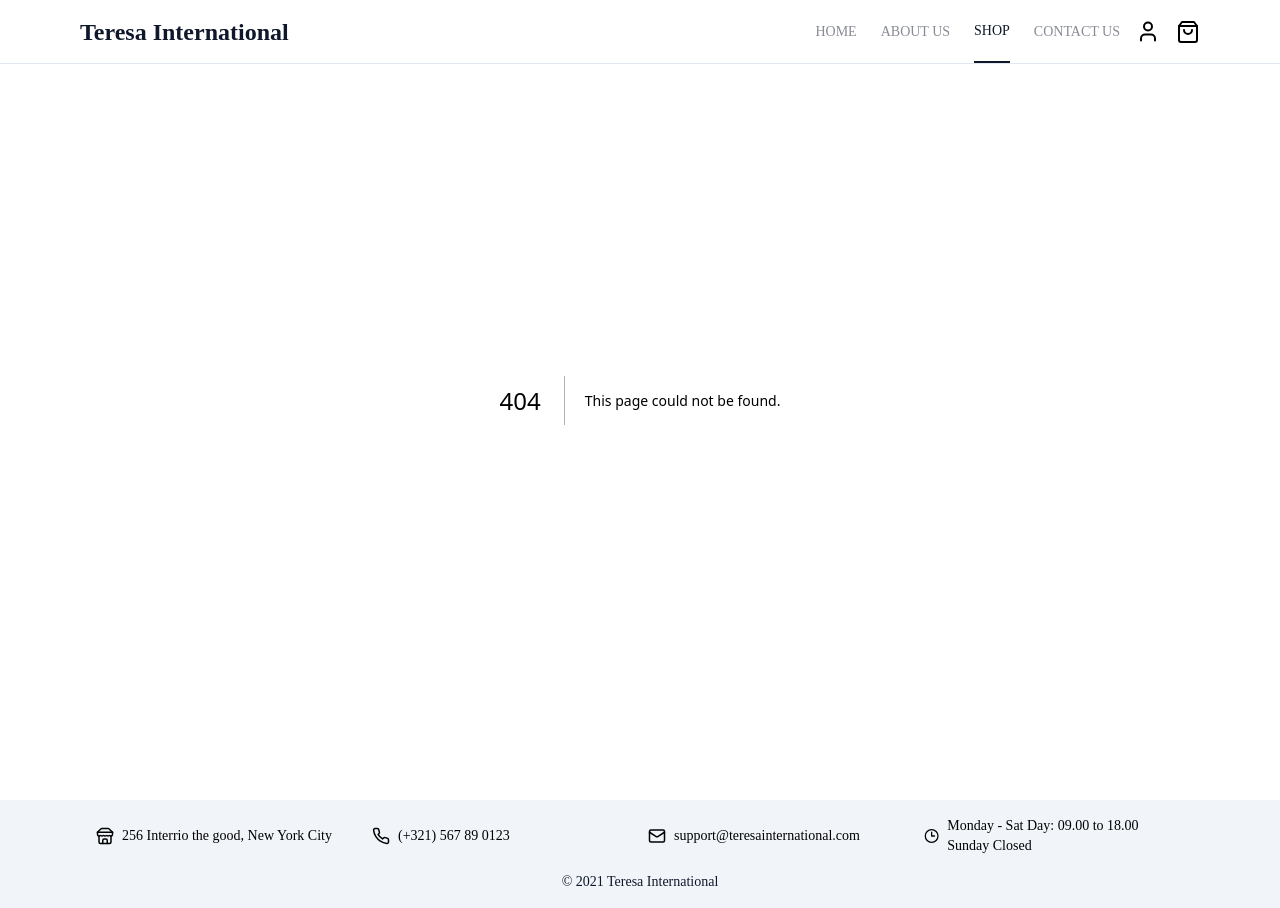
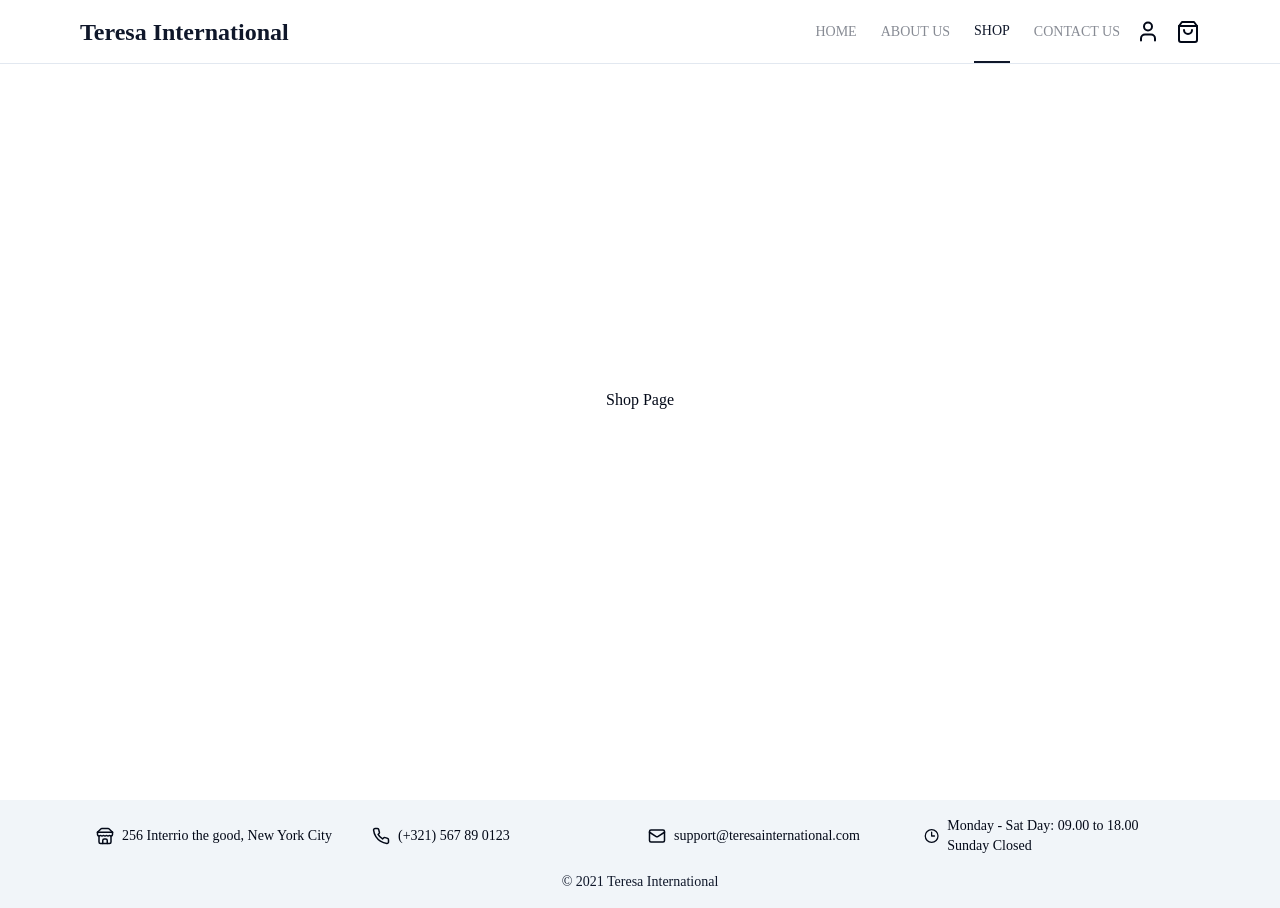
Before and after one commit to mohdfaseeh/teresa_international, a Next.js app: page /shop in a window 1280 px wide. Before the commit this address had no page. Built offline with nearby package versions, Linux system fonts and the light colour scheme.

Commit message:
build: routes

```diff
--- /dev/null
+++ b/app/(routes)/about/page.jsx
@@ -0,0 +1,9 @@
+const AboutPage = () => {
+  return (
+    <div className="h-full w-full flex items-center justify-center">
+      About Page
+    </div>
+  );
+};
+
+export default AboutPage;
--- /dev/null
+++ b/app/(routes)/contact/page.jsx
@@ -0,0 +1,9 @@
+const ContactPage = () => {
+  return (
+    <div className="h-full w-full flex items-center justify-center">
+      Contact Page
+    </div>
+  );
+};
+
+export default ContactPage;
--- /dev/null
+++ b/app/(routes)/shop/page.jsx
@@ -0,0 +1,9 @@
+const ShopPage = () => {
+  return (
+    <div className="h-full w-full flex items-center justify-center">
+      Shop Page
+    </div>
+  );
+};
+
+export default ShopPage;
```
